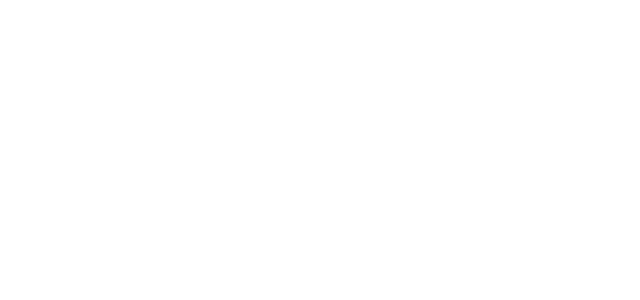
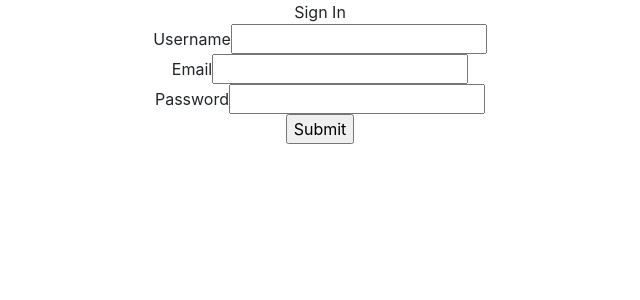
Before and after one commit to Rukorio-Vanessa/Portfolio-app-frontend, a React (Create React App) app: page /login in a window 1280 px wide. Shown: the top 300 px of the page, without its empty margins (320-960 px from the left). Built offline with nearby package versions, Linux system fonts and the light colour scheme.

Commit message:
added login form

```diff
--- a/package.json
+++ b/package.json
@@ -10,6 +10,7 @@
     "react-dom": "^18.2.0",
     "react-router-dom": "^5.2.0",
     "react-scripts": "5.0.1",
+    "validator": "^13.9.0",
     "web-vitals": "^2.1.4"
   },
   "scripts": {
--- a/src/components/Login.js
+++ b/src/components/Login.js
@@ -1,10 +1,108 @@
 import React from "react";
 import { useState } from "react";
 import ReactDOM  from "react-dom";
+import validator from 'validator';
+
 
 
 function Login(){
 
+    const [errorMessages, setErrorMessages] = useState({});
+    const [isSubmitted, setIsSubmitted] = useState(false);
+
+    // User Login info
+    const database = [
+      {
+        username: "Vanessa",
+        password: "firstpass"
+      },
+      {
+        username: "Rukorio",
+        password: "secondpass"
+      }
+    ];
+
+    const errors = {
+      uname: "incorrect username",
+      pass: "incorrect password",
+      email: "incorrect email"
+    };
+
+    const handleSubmit = (event) => {
+      //Prevent reloading
+      event.preventDefault();
+
+      var { uname, email, pass } = document.forms[0];
+
+      const userData = database.find((user) => user.username === uname.value);
+
+      if (userData) {
+        if (userData.password !== pass.value) {
+
+          setErrorMessages({ name: "pass", message: errors.pass });
+
+        } else if (!isValidEmail(email.value)) {
+
+          setErrorMessages({ name: "email", message: errors.email });
+
+        } else {
+
+          setIsSubmitted(true);
+
+        }
+      } else {
+
+        setErrorMessages({ name: "uname", message: errors.uname });
+      }
+    };
+
+    //installed 'validtor' to check email's validity
+    const isValidEmail = (email) => {
+      return validator.isEmail(email);
+    };
+
+    const renderErrorMessage = (name) =>
+      name === errorMessages.name && (
+        <div className="error">{errorMessages.message}</div>
+      );
+
+    const formDisplay = (
+      <div className="form">
+        <form onSubmit={handleSubmit}>
+          <div className="input-container">
+            <label>Username </label>
+            <input type="text" name="uname" required />
+            {renderErrorMessage("uname")}
+          </div>
+          <div className="input-container">
+            <label>Email </label>
+            <input type="email" name="email" required />
+            {renderErrorMessage("email")}
+          </div>
+          <div className="input-container">
+            <label>Password </label>
+            <input type="password" name="pass" required />
+            {renderErrorMessage("pass")}
+          </div>
+          <div className="button-container">
+            <input type="submit" />
+          </div>
+        </form>
+      </div>
+    );
+
+    return (
+        <div className="app">
+          <div className="login-form">
+            <div className="title">Sign In</div>
+            {isSubmitted ? (
+              <div>Welcome back!</div>
+            ) : (
+              formDisplay
+            )}
+          </div>
+        </div>
+      );
 
 }
 
```
Also changed, not shown: 1 other file (tests, documents, lock files or other folders).
